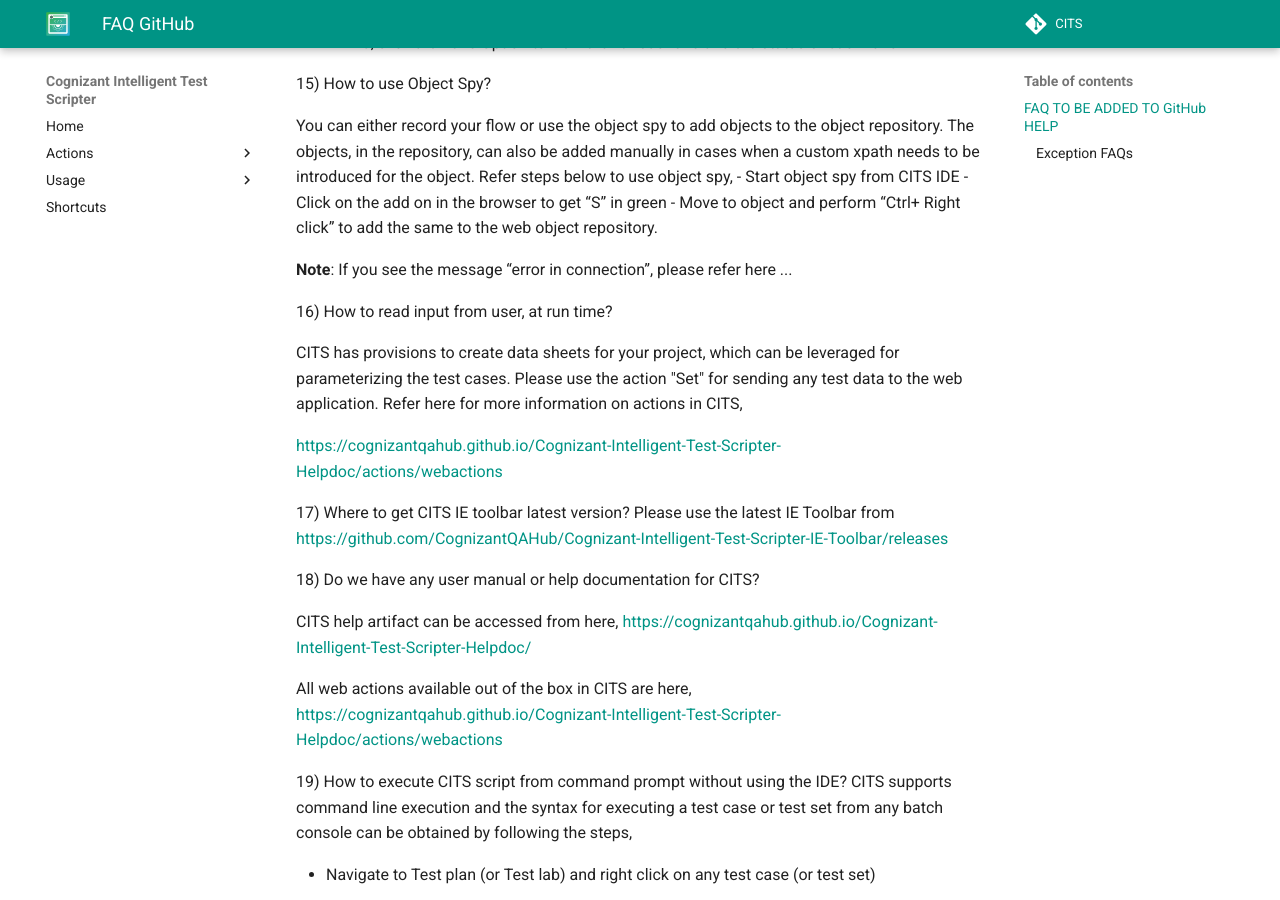
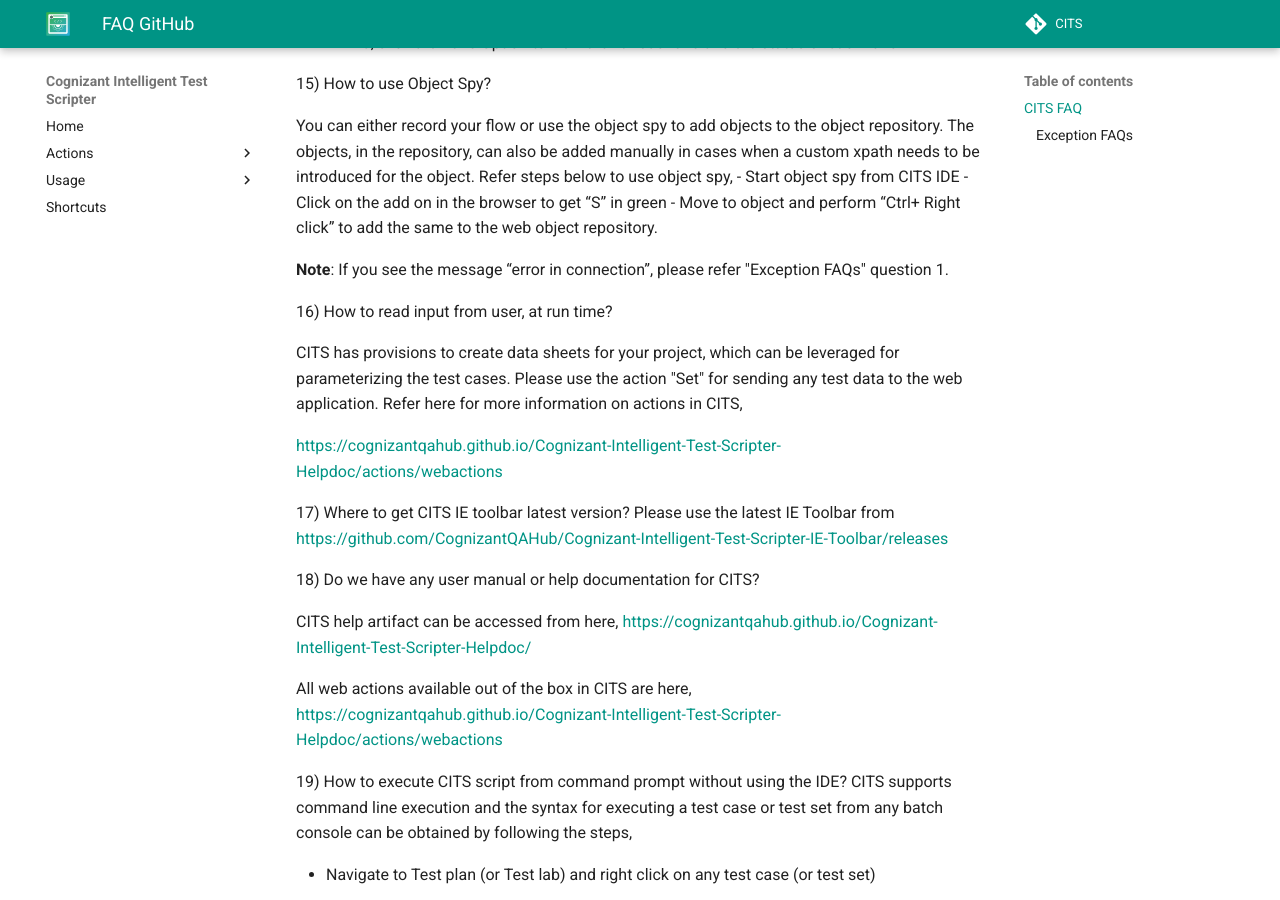
Before and after one commit to CognizantQAHub/Cognizant-Intelligent-Test-Scripter-Helpdoc, an MkDocs documentation site: the page built from docs/faq/FAQ_GitHub.md, in a window 1280 px wide and 900 px high, scrolled down 2885 px. Built offline with MkDocs 1.6.1 and Material for MkDocs 9.7.7, drawn with Linux system fonts in a browser that asks for light colours; comment, search, counter and statistics services are not loaded; old or Windows-style settings are respelled for this version of MkDocs; some of the changed text lies outside the part shown.

Commit message:
Update FAQ_GitHub.md

```diff
--- a/docs/faq/FAQ_GitHub.md
+++ b/docs/faq/FAQ_GitHub.md
@@ -1,4 +1,4 @@
-## FAQ TO BE ADDED TO GitHub HELP
+## CITS FAQ
 
 1)	Is CITS compatible with latest Chrome browser versions?
 
@@ -95,10 +95,7 @@
 -	Click on the add on in the browser to get “S” in green
 -	Move to object and perform “Ctrl+ Right click” to add the same to the web object repository.
 
-**Note**: If you see the message “error in connection”, please refer here ...
-
-
-
+**Note**: If you see the message “error in connection”, please refer "Exception FAQs" question 1.
 
 16)	How to read input from user, at run time?
 
```
